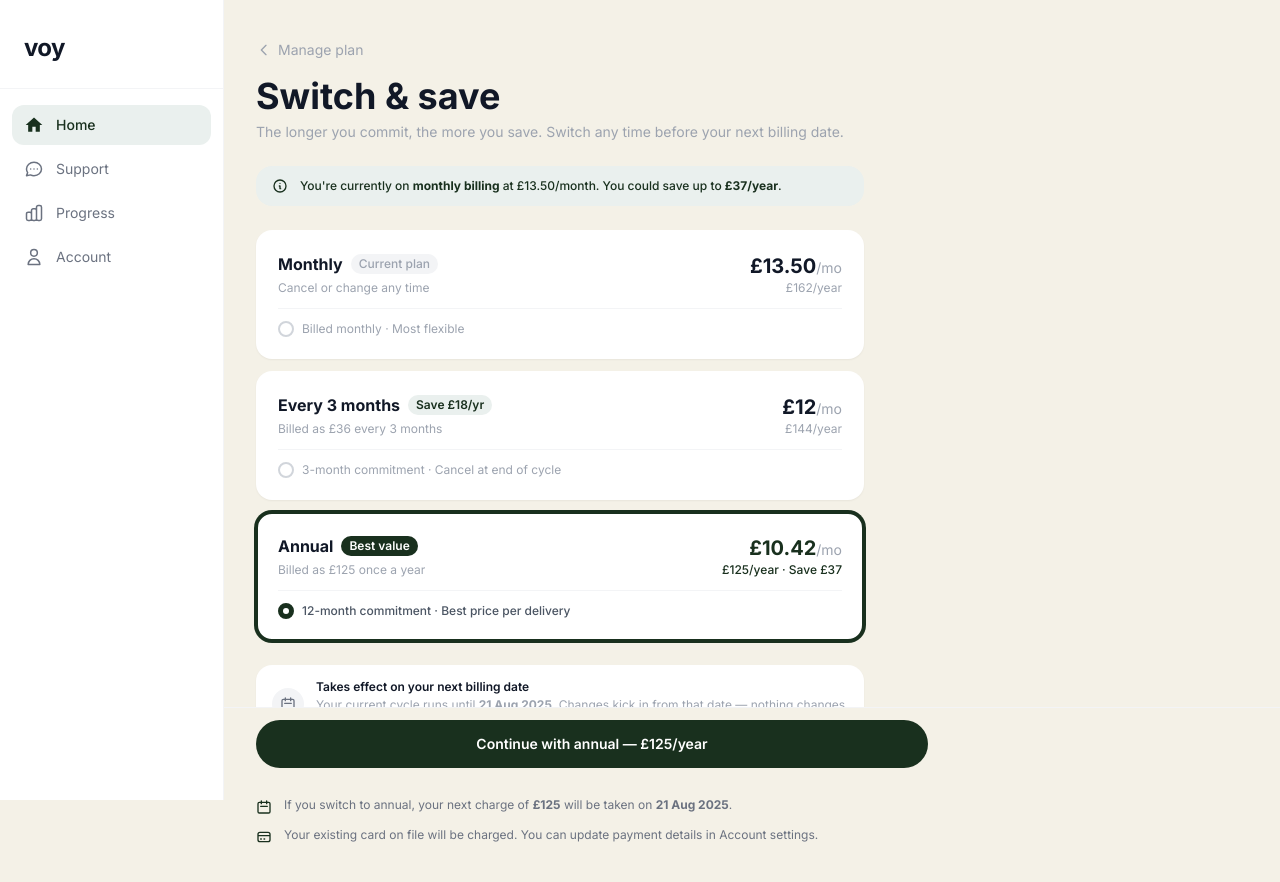
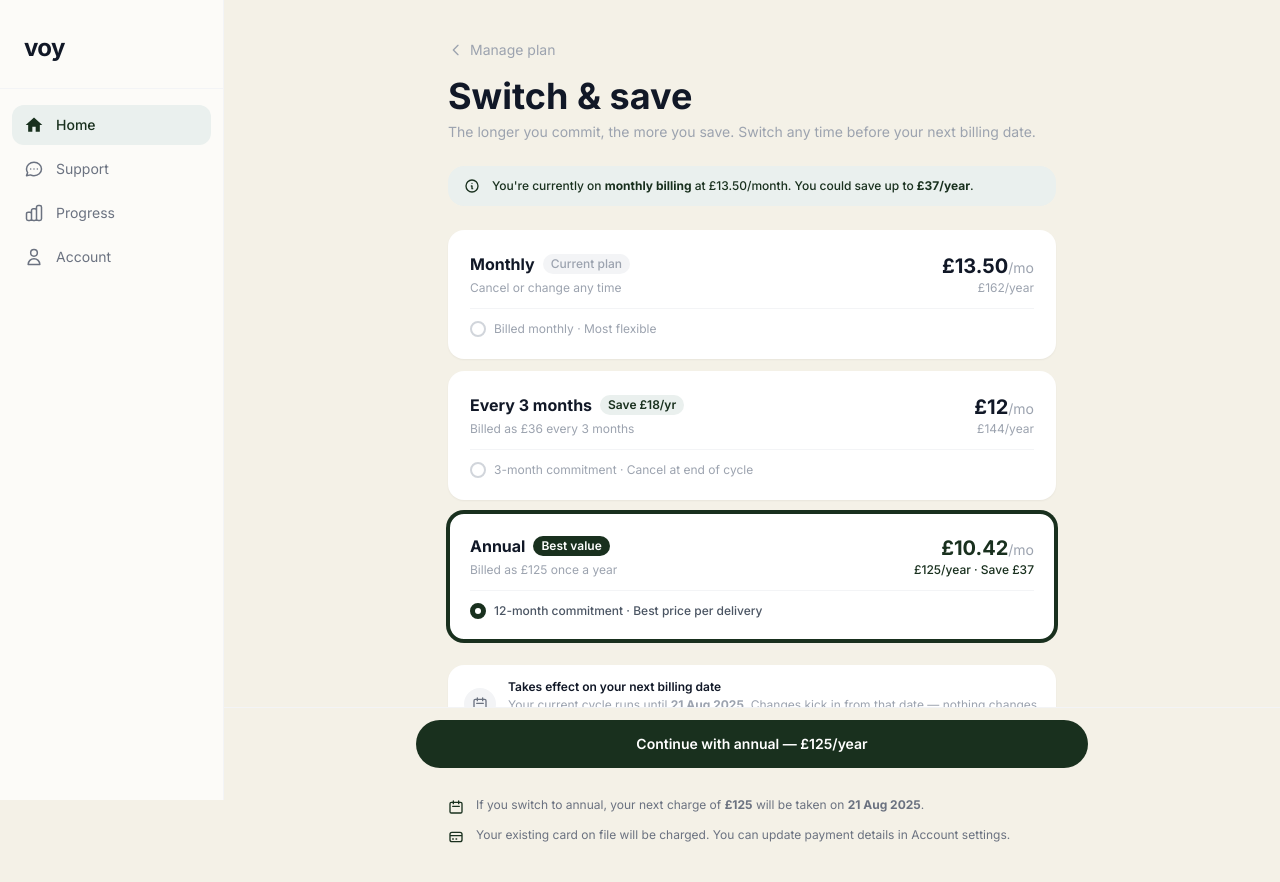
Before and after one commit to Jamie113/voy-portal, a plain HTML site: page offers.html in a window 1280 px wide. Drawn offline with nearby package versions, Linux system fonts and the light colour scheme.

Commit message:
Fix offers.html layout to match index.html content centering
Aligns heading and content wrappers to use max-w-2xl mx-auto (same
as index.html), so content centres within the main area on desktop
rather than pinning left. Also fixes sidebar background to light-stone
and wraps the sticky CTA in the same max-w constraint.

Co-Authored-By: Claude Sonnet 4.6 <noreply@anthropic.com>

```diff
--- a/offers.html
+++ b/offers.html
@@ -55,7 +55,7 @@
   <div class="min-h-screen flex">
 
     <!-- Sidebar — desktop only -->
-    <aside class="hidden md:flex flex-col w-56 bg-white border-r border-gray-100 fixed top-0 left-0 h-full z-20">
+    <aside class="hidden md:flex flex-col w-56 bg-voy-light-stone border-r border-gray-100 fixed top-0 left-0 h-full z-20">
       <div class="px-6 pt-8 pb-6 border-b border-gray-100">
         <span class="text-2xl font-bold tracking-tight text-gray-900">voy</span>
       </div>
@@ -87,7 +87,7 @@
         <span class="text-2xl font-bold tracking-tight text-gray-900">voy</span>
       </header>
 
-      <div class="px-5 md:px-8 mt-2 md:mt-10 mb-6">
+      <div class="px-5 md:px-8 max-w-2xl mx-auto mt-2 md:mt-10 mb-6">
         <a href="index.html" class="inline-flex items-center gap-1.5 text-sm text-gray-400 hover:text-gray-700 mb-4 transition-colors">
           <svg xmlns="http://www.w3.org/2000/svg" class="w-4 h-4" fill="none" viewBox="0 0 24 24" stroke="currentColor" stroke-width="2"><path stroke-linecap="round" stroke-linejoin="round" d="M15 19l-7-7 7-7" /></svg>
           Manage plan
@@ -96,7 +96,7 @@
         <p class="text-sm text-gray-400 mt-1.5">The longer you commit, the more you save. Switch any time before your next billing date.</p>
       </div>
 
-      <div class="px-5 md:px-8 md:max-w-2xl pb-40">
+      <div class="px-5 md:px-8 max-w-2xl mx-auto pb-40">
 
         <!-- Savings summary bar -->
         <div class="flex items-center gap-3 bg-voy-green-pale rounded-2xl px-4 py-3 mb-6">
@@ -207,9 +207,11 @@
 
   <!-- Sticky CTA -->
   <div class="fixed bottom-0 left-0 right-0 md:left-56 bg-voy-bg border-t border-gray-100 px-5 md:px-8 pt-3 pb-8 z-30">
-    <button onclick="showConfirm()" class="w-full md:max-w-2xl bg-voy-green text-white rounded-full py-3.5 text-sm font-semibold hover:bg-opacity-90 transition-colors" id="cta-btn">
-      Continue with annual — £125/year
-    </button>
+    <div class="max-w-2xl mx-auto">
+      <button onclick="showConfirm()" class="w-full bg-voy-green text-white rounded-full py-3.5 text-sm font-semibold hover:bg-opacity-90 transition-colors" id="cta-btn">
+        Continue with annual — £125/year
+      </button>
+    </div>
   </div>
 
   <!-- ── CONFIRM OVERLAY ──────────────────────────── -->
```
